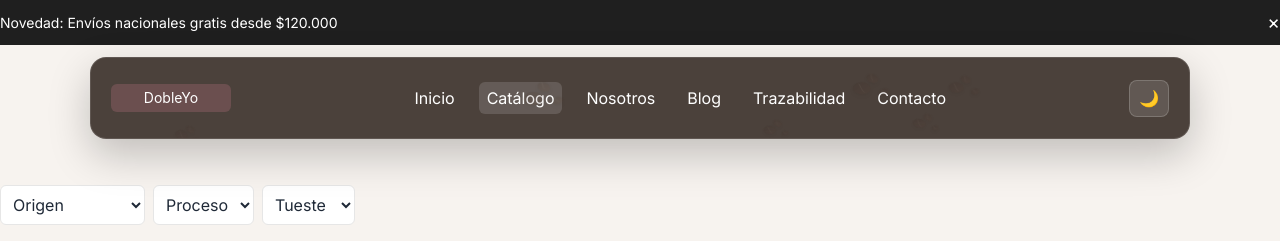
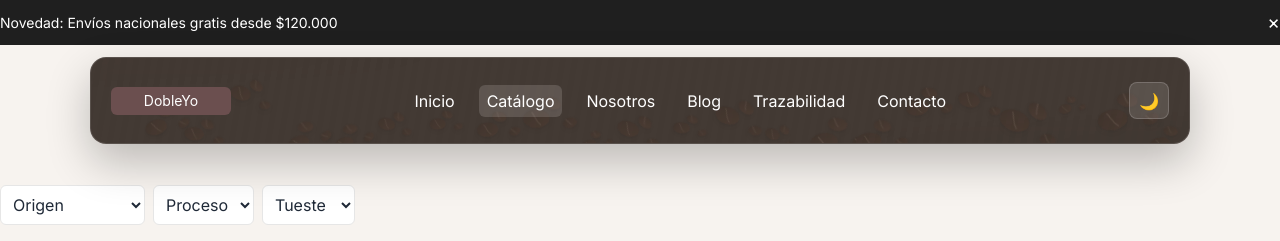
Before and after one commit to mikerb95/dobleyo, a PHP site: page /catalogo.html in a window 1280 px wide. Shown: the top 241 px of the page. Run offline with PHP 8.4, Linux system fonts and the light colour scheme; some libraries are stand-ins or nearby versions.

Commit message:
feat: enhance header beans animation with denser layout and variable sizes

```diff
--- a/static-site/assets/css/styles.css
+++ b/static-site/assets/css/styles.css
@@ -29,7 +29,15 @@ img{ max-width:100%; display:block }
 
 /* Header (floating navbar) */
 .site-header{ position:fixed; top: var(--header-top, 12px); left:0; right:0; z-index:60; background:transparent; border-bottom:0; }
-.site-header .container{ position:relative; overflow:hidden; display:flex; align-items:center; justify-content:space-between; padding:1.35rem 1.25rem; width:min(1100px,calc(100% - 2rem)); margin-inline:auto; background:rgba(var(--coffee-rgb),.82); backdrop-filter:saturate(150%) blur(10px); border:1px solid rgba(255,255,255,.12); border-radius:1rem; box-shadow:0 16px 42px rgba(0,0,0,.22); color:#fff }
+.site-header .container{ position:relative; overflow:hidden; display:flex; align-items:center; justify-content:space-between; padding:1.5rem 1.25rem; width:min(1100px,calc(100% - 2rem)); margin-inline:auto; background:rgba(var(--coffee-rgb),.86); backdrop-filter:saturate(140%) blur(10px); border:1px solid rgba(255,255,255,.12); border-radius:1rem; box-shadow:0 18px 44px rgba(0,0,0,.24); color:#fff }
+/* Wooden subtle texture */
+.site-header .container::before{ content:""; position:absolute; inset:0; z-index:0; pointer-events:none; opacity:.22; mix-blend-mode:soft-light; background:
+  radial-gradient(1000px 60px at -200px 0, rgba(255,255,255,.05), transparent 60%),
+  radial-gradient(1000px 60px at 120% 100%, rgba(0,0,0,.09), transparent 60%),
+  repeating-linear-gradient(100deg, rgba(255,255,255,.05) 0 6px, rgba(0,0,0,.06) 6px 12px);
+}
+/* ensure content on top */
+.site-header .brand, .site-header .nav, .site-header .actions{ position:relative; z-index:2 }
 .brand{ display:flex; align-items:center; gap:.5rem; color:var(--coffee); text-decoration:none; font-weight:700 }
 /* Brand on dark header */
 .site-header .brand{ color:#fff }
@@ -49,9 +57,9 @@ img{ max-width:100%; display:block }
 .site-header .icon-btn:hover{ background:rgba(255,255,255,.2) }
 
 /* Coffee beans layer inside header */
-.nav-beans{ position:absolute; inset:0; z-index:0; pointer-events:none; opacity:.12; transition: opacity .25s ease }
-.beans-active .nav-beans{ opacity:.16 }
-.nav-beans .bean{ position:absolute; width:44px; height:auto; filter: drop-shadow(0 2px 2px rgba(0,0,0,.25));
+.nav-beans{ position:absolute; inset:0; z-index:1; pointer-events:none; opacity:.18; transition: opacity .25s ease }
+.beans-active .nav-beans{ opacity:.24 }
+.nav-beans .bean{ position:absolute; width:var(--bean-size, 54px); height:auto; filter: drop-shadow(0 2px 2px rgba(0,0,0,.28)) saturate(110%) brightness(1.05);
   transform: translate(calc(var(--dx, 0px) * var(--fx, 1)), calc(var(--dy, 0px) * var(--fy, 1))) rotate(var(--rot, 0deg)) scale(var(--s, 1));
   transition: transform .6s cubic-bezier(.2,.8,.2,1);
 }
--- a/static-site/assets/js/app.js
+++ b/static-site/assets/js/app.js
@@ -47,19 +47,24 @@
     if (!header || !layer || !nav) return;
     const beanSrc = 'assets/beans.svg';
     const beans = [];
-    const COUNT = 6;
+    const COUNT = 22; // denser field along the navbar
     for (let i=0;i<COUNT;i++){
       const img = document.createElement('img');
       img.className = 'bean';
+      // Prepare for future per-bean SVG replacement via data-src
+      img.dataset.src = beanSrc;
       img.src = beanSrc;
-      const x = 6 + Math.random()*88; // percentage
-      const y = 10 + Math.random()*70;
-      const r = -15 + Math.random()*30;
-      const s = 0.7 + Math.random()*0.5;
+      const x = (i/(COUNT-1))*92 + 4; // spread across width with slight margins
+      const y = 18 + (Math.random()*58); // avoid edges
+      const r = -25 + Math.random()*50;
+      const s = 0.7 + Math.random()*0.6;
       img.style.left = x + '%';
       img.style.top = y + '%';
       img.style.setProperty('--rot', r+'deg');
       img.style.setProperty('--s', s);
+      // variable size for depth
+      const size = 42 + Math.random()*22;
+      img.style.setProperty('--bean-size', size+'px');
       layer.appendChild(img);
       beans.push(img);
     }
@@ -68,10 +73,11 @@
     items.forEach((a, idx)=>{
       a.addEventListener('mouseenter', ()=>{
         header.classList.add('beans-active');
-        const fx = (idx - items.length/2) * 0.12; // direction factor
+        const fx = (idx - items.length/2) * 0.10; // direction factor (subtle)
         beans.forEach((b, i)=>{
-          const dx = (Math.sin((idx+i)*1.7)+Math.cos(i*2.3))*6; // px
-          const dy = (Math.cos((idx+i)*1.3))*4;
+          const wave = Math.sin((idx+i)*0.9) + Math.cos((idx-i)*1.1);
+          const dx = wave * 6; // px
+          const dy = Math.cos((idx+i)*1.15) * 4;
           b.style.setProperty('--dx', (dx* (1+i*0.07)).toFixed(2)+'px');
           b.style.setProperty('--dy', (dy* (1+i*0.05)).toFixed(2)+'px');
           b.style.setProperty('--fx', (1+fx).toFixed(2));
```
